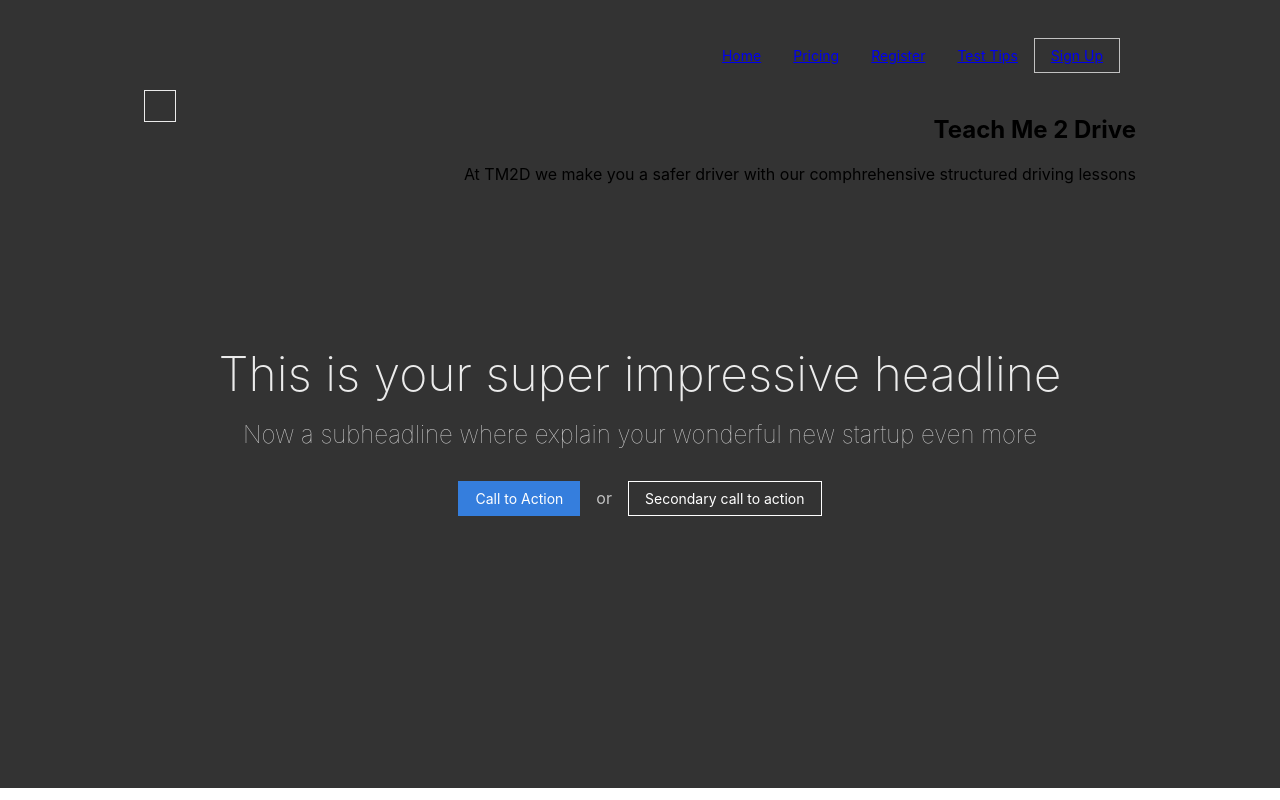
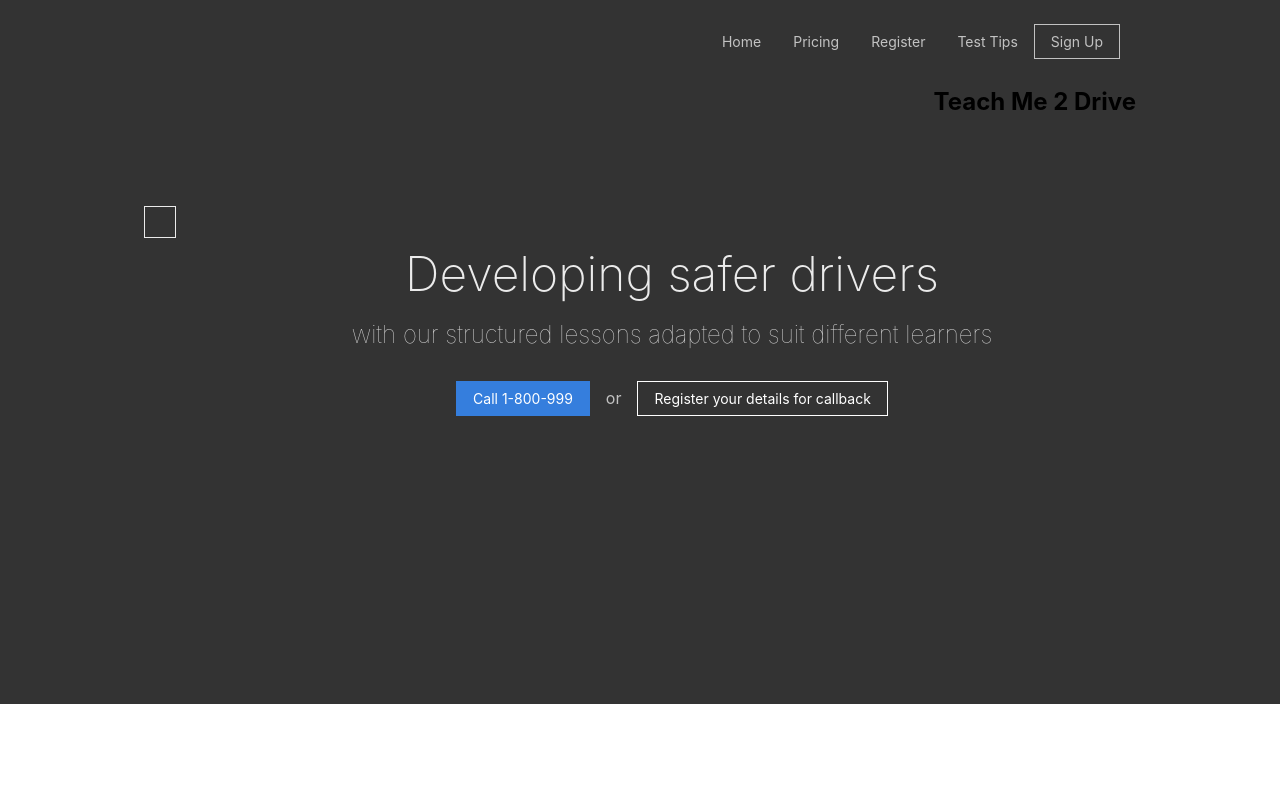
Before and after one commit to Subra730/Spider, a React (Create React App) app: page / in a window 1280 px wide. Built offline with nearby package versions, Linux system fonts and the light colour scheme.

Commit message:
Removed the errorneos purple colour in menu

```diff
--- a/src/App.css
+++ b/src/App.css
@@ -1,3 +1,37 @@
+.App {
+    text-align: center;
+  }
+
+  .App-logo {
+    animation: App-logo-spin infinite 20s linear;
+    height: 40vmin;
+    pointer-events: none;
+  }
+
+  .App-header {
+    background-color: #282c34;
+    min-height: 100vh;
+    display: flex;
+    flex-direction: column;
+    align-items: center;
+    justify-content: center;
+    font-size: calc(10px + 2vmin);
+    color: white;
+  }
+
+  .App-link {
+    color: #61dafb;
+  }
+
+  @keyframes App-logo-spin {
+    from {
+      transform: rotate(0deg);
+    }
+    to {
+      transform: rotate(360deg);
+    }
+  }
+
 .border-box {
     box-sizing: border-box;
 }
--- a/src/App.js
+++ b/src/App.js
@@ -13,29 +13,23 @@ import SignUp from "./SignUp";
 class App extends Component {
     render() {
         return (
-
             <HashRouter>
                 <div className="App">
-
                     <header className="sans-serif">
                         <div className="cover bg-left bg-center-l">
                             <div className="bg-black-80 pb5 pb6-m pb7-l">
-
                                 <nav className="dt w-100 mw8 center">
                                     <div className="dtc w2 v-mid pa3">
-                                        <a href="/" className="dib w2 h2 pa1 ba b--white-90 grow-large border-box">
-
-                                        </a>
+                                        <div className="dib w2 h2 pa1 ba b--white-90 grow-large border-box"></div>
                                     </div>
-
                                     <div className="dtc v-mid tr pa3">
-                                        <ul className="f6 fw4 hover-white no-underline white-70 dn dib-ns pv2 ph3">
-                                            <li className="f6 fw4 hover-white no-underline white-70 dn dib-ns pv2 ph3"><NavLink to="/">Home</NavLink></li>
-                                            <li className="f6 fw4 hover-white no-underline white-70 dn dib-ns pv2 ph3"><NavLink to="/Pricing">Pricing</NavLink></li>
-                                            <li className="f6 fw4 hover-white no-underline white-70 dn dib-ns pv2 ph3"><NavLink to="/Register">Register</NavLink></li>
-                                            <li className="f6 fw4 hover-white no-underline white-70 dn dib-ns pv2 ph3"><NavLink to="/TestTips">Test Tips</NavLink></li>
-                                            <li className="f6 fw4 hover-white no-underline white-70 dn dib-ns pv2 ph3 ba"><NavLink to="/SignUp">Sign Up</NavLink></li>
-                                        </ul>
+                                        <div className="f6 fw4 hover-white no-underline white-70 dn dib-ns pv2 ph3">
+                                            <NavLink className="f6 fw4 hover-white no-underline white-70 dn dib-ns pv2 ph3" to="/">Home</NavLink>
+                                            <NavLink className="f6 fw4 hover-white no-underline white-70 dn dib-ns pv2 ph3" to="/Pricing">Pricing</NavLink>
+                                            <NavLink className="f6 fw4 hover-white no-underline white-70 dn dib-ns pv2 ph3" to="/Register">Register</NavLink>
+                                            <NavLink className="f6 fw4 hover-white no-underline white-70 dn dib-ns pv2 ph3" to="/TestTips">Test Tips</NavLink>
+                                            <NavLink className="f6 fw4 hover-white no-underline white-70 dn dib-ns pv2 ph3 ba" to="/SignUp">Sign Up</NavLink>
+                                        </div>
 
                                         <div className="content">
                                             <Route path="/" component={Home} />
@@ -46,18 +40,9 @@ class App extends Component {
                                         </div>
                                     </div>
                                 </nav>
-
-                                <div className="tc-l mt4 mt5-m mt6-l ph3">
-                                    <h1 className="f2 f1-l fw2 white-90 mb0 lh-title">This is your super impressive headline</h1>
-                                    <h2 className="fw1 f3 white-80 mt3 mb4">Now a subheadline where explain your wonderful new startup even more</h2>
-                                    <a className="f6 no-underline grow dib v-mid bg-blue white ba b--blue ph3 pv2 mb3" href="/">Call to Action</a>
-                                    <span className="dib v-mid ph3 white-70 mb3">or</span>
-                                    <a className="f6 no-underline grow dib v-mid white ba b--white ph3 pv2 mb3" href="/">Secondary call to action</a>
-                                </div>
                             </div>
                         </div>
                     </header>
-
                 </div>
             </HashRouter>
         );
--- a/src/Home.js
+++ b/src/Home.js
@@ -3,11 +3,18 @@ import React, { Component } from "react";
 class Home extends Component {
     render() {
         return (
+        <div>
             <div>
                 <h2>Teach Me 2 Drive</h2>
-                <p>At TM2D we make you a safer driver with our
-           comphrehensive structured driving lessons </p>
             </div>
+            <div className="tc-l mt4 mt5-m mt6-l ph3">
+                <h1 className="f2 f1-l fw2 white-90 mb0 lh-title">Developing safer drivers</h1>
+                <h2 className="fw1 f3 white-80 mt3 mb4">with our structured lessons adapted to suit different learners</h2>
+                <a className="f6 no-underline grow dib v-mid bg-blue white ba b--blue ph3 pv2 mb3" href="/">Call 1-800-999</a>
+                <span className="dib v-mid ph3 white-70 mb3">or</span>
+                <a className="f6 no-underline grow dib v-mid white ba b--white ph3 pv2 mb3" href="/">Register your details for callback</a>
+            </div>
+        </div>
         );
     }
 }
```
